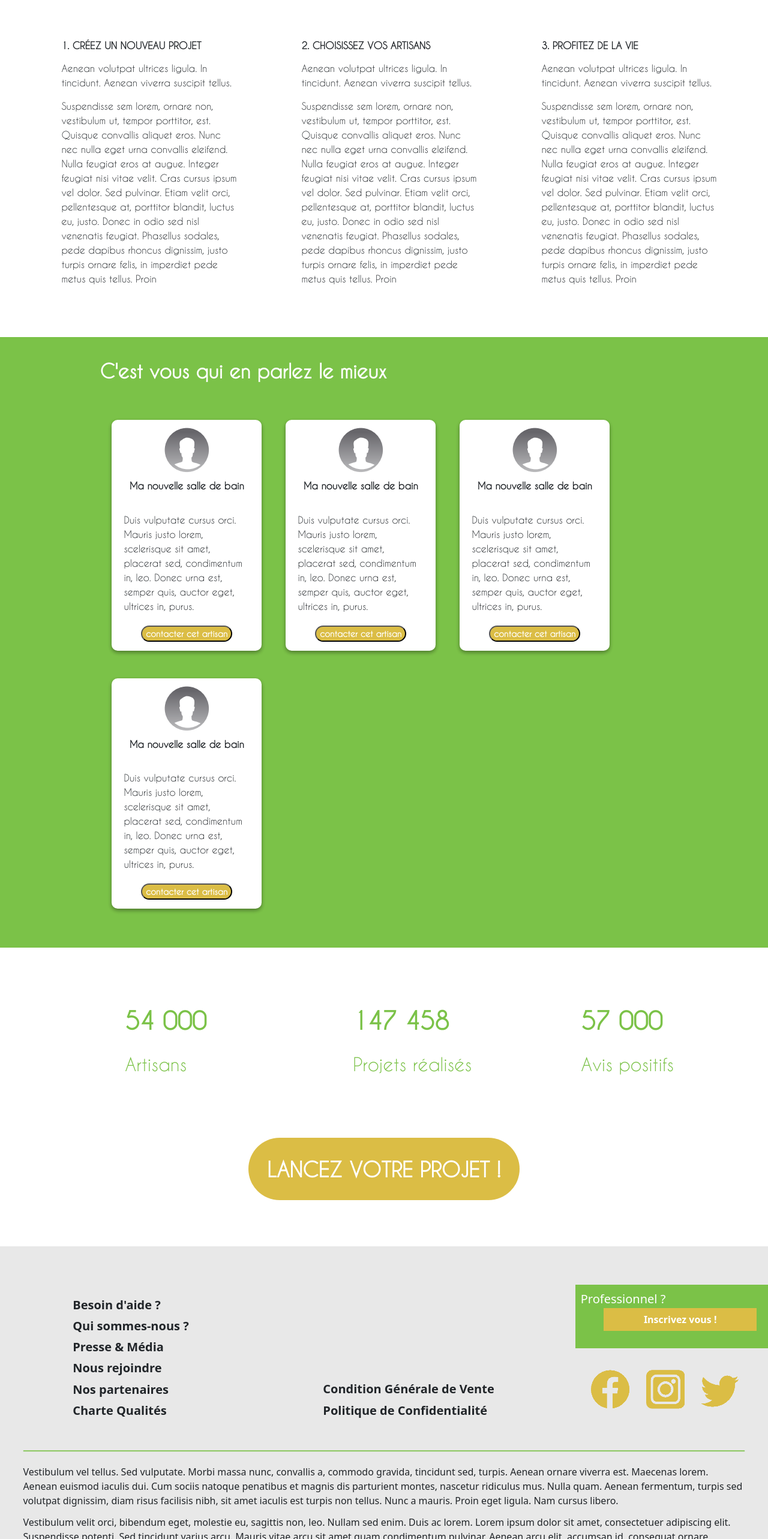
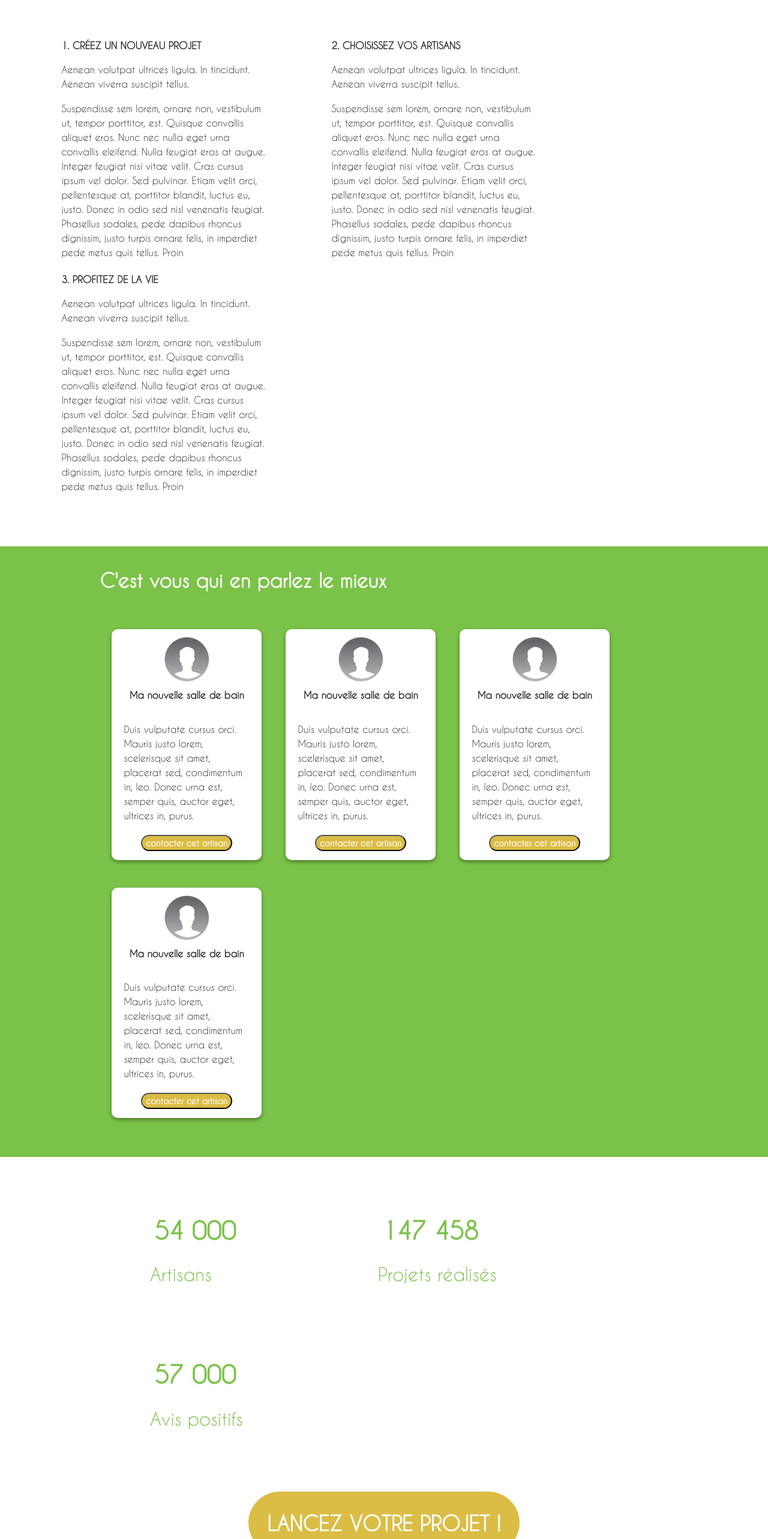
Before and after one commit to LaurentDecamps/UltraMotionCorp, an Angular app in the folder frontend/: page /accueil in a window 1280 px wide. Shown: the part 1074-3640 px from the top of the page at 60% size. Built offline with nearby package versions, Linux system fonts and the light colour scheme; no server answers.

Commit message:
fin css accueil bureau

```diff
--- a/frontend/src/app/components/footer/footer.component.css
+++ b/frontend/src/app/components/footer/footer.component.css
@@ -28,7 +28,7 @@
 
 .rsBricool {
     display: inline-block;
-    padding-left: 10%;
+    padding-left: 15%;
     width: 300px;
     margin: 20px;
 }
@@ -73,16 +73,17 @@
 
 .facebook {
     padding-top: 15%;
+    padding-left: 20%;
 }
 
 .instagram {
     padding-top: 15%;
-    padding-left: 15%;
+    padding-left: 30%;
 }
 
 .twitter {
     padding-top: 20%;
-    padding-left: 15%;
+    padding-left: 30%;
 }
 
 .resBricool img {
--- a/frontend/src/app/pages/accueil/accueil.component.css
+++ b/frontend/src/app/pages/accueil/accueil.component.css
@@ -53,7 +53,7 @@
 }
 
 .artisansBox {
-    width: 400px;
+    width: 450px;
     display: inline-block;
     background-color: white;
     padding-left: 8%;
@@ -120,7 +120,7 @@
 .containerStat {
     padding-top: 3%;
     padding-bottom: 3%;
-    padding-left: 7%;
+    padding-left: 11%;
 }
 
 .statBricool {
@@ -136,7 +136,7 @@
 }
 
 .statBricool span {
-    padding: 8%;
+    padding: 5%;
 }
 
 .statBricool h3 {
```
